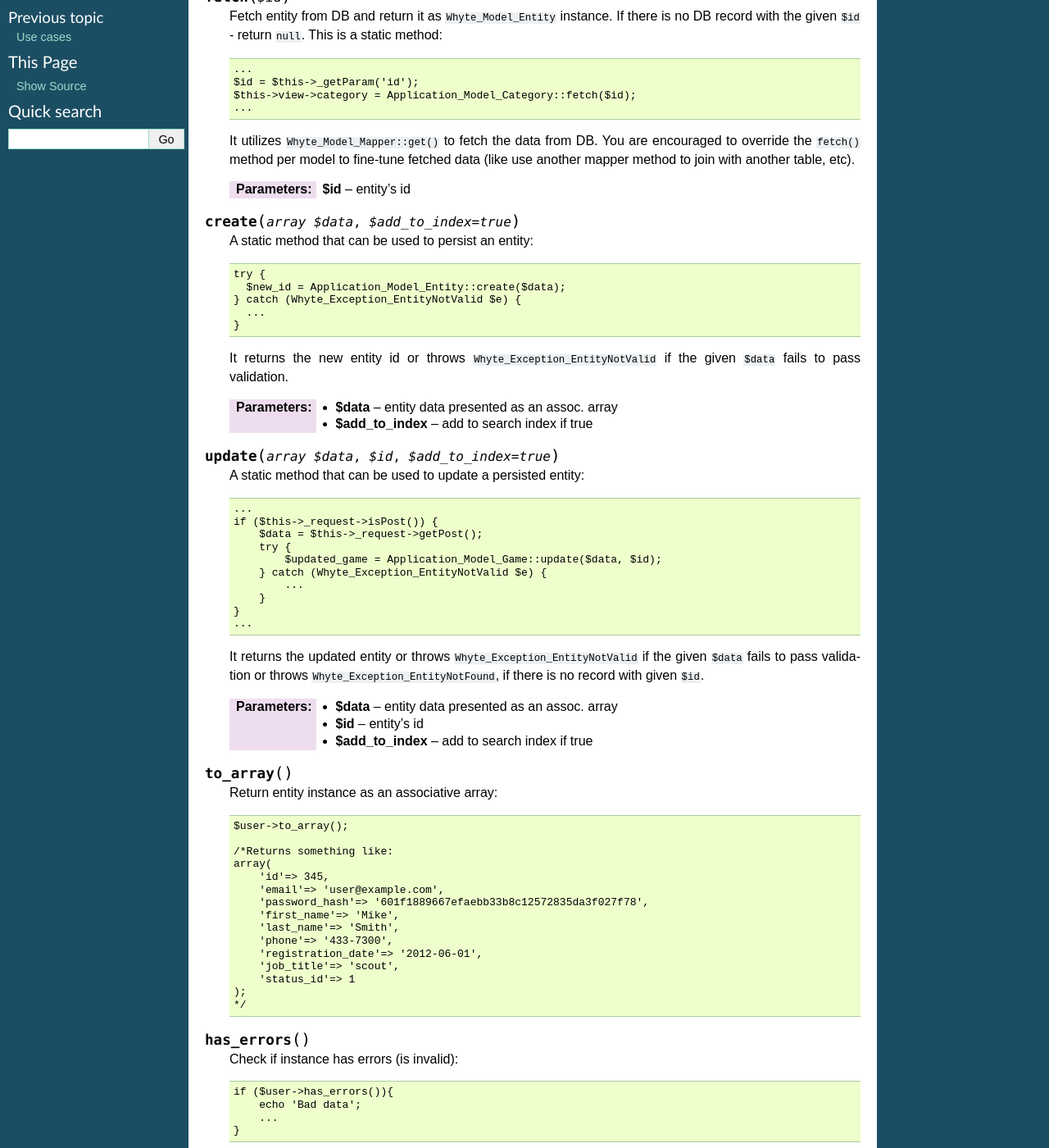
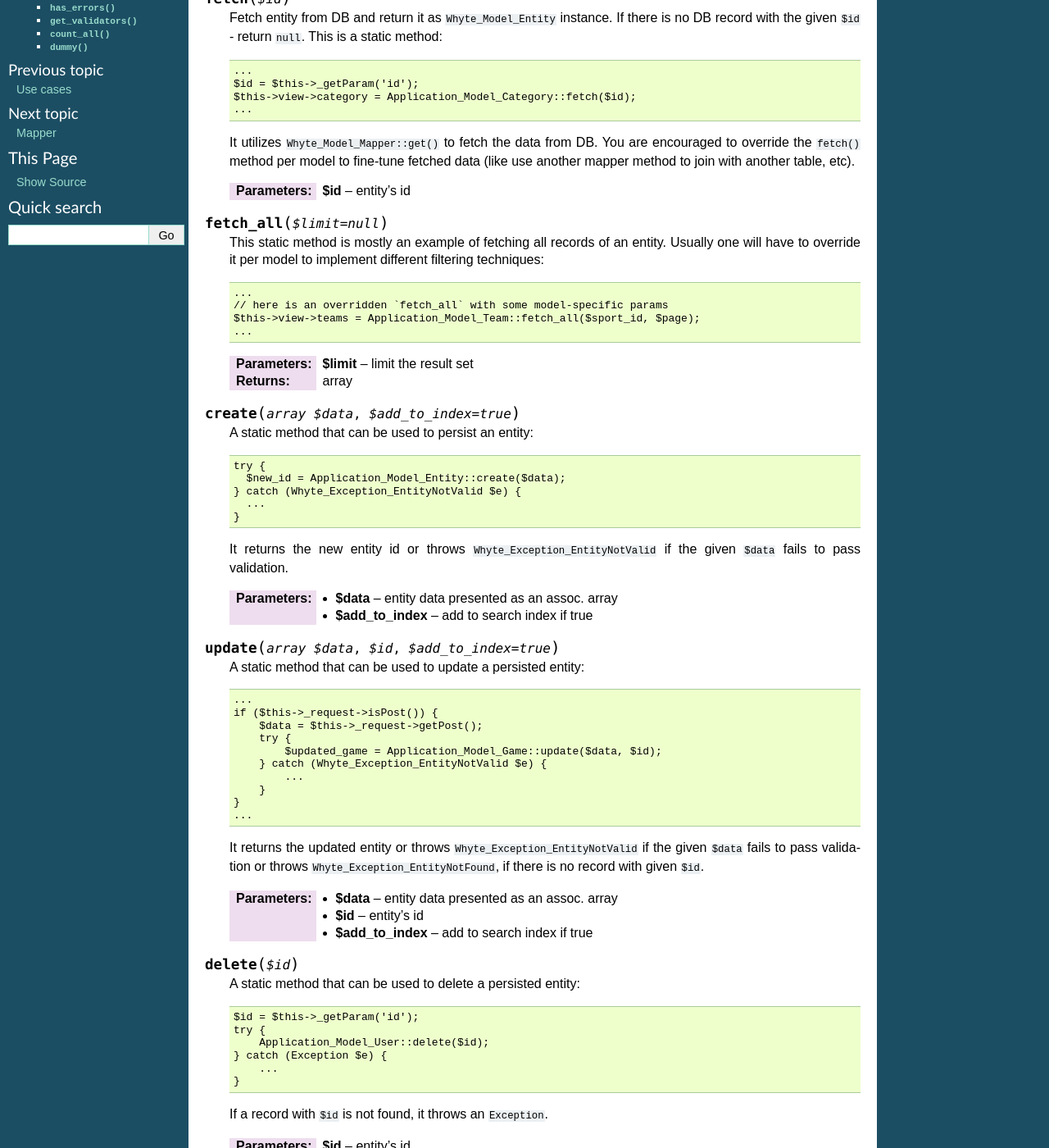
Before and after one commit to yentsun/Whyte, a Sphinx documentation site: the page built from docs/entity.rst, in a window 1280 px wide and 1400 px high, scrolled down 202 px. Shown: the whole window at 82% size. Built offline with Sphinx 7.4.7, drawn with Linux system fonts in a browser that asks for light colours; pages that are not in the unit, such as notebooks, are missing from menus; some of the changed text lies outside the part shown.

Commit message:
added some docs for mapper, issue #1

```diff
--- a/docs/entity.rst
+++ b/docs/entity.rst
@@ -4,7 +4,7 @@
 Entity
 ======
 
-Whyte_Model_Entity is the core of *Whyte Model*. It serves as the base for all
+``Whyte_Model_Entity`` is the core of *Whyte Model*. It serves as the base for all
 models of a project.
 
 Public methods
@@ -26,6 +26,20 @@
   data (like use another mapper method to join with another table, etc).
 
   :param $id: entity's id
+
+.. method:: fetch_all($limit=null)
+
+   This static method is mostly an example of fetching all records of an entity.
+   Usually one will have to override it per model to implement different
+   filtering techniques::
+
+       ...
+       // here is an overridden `fetch_all` with some model-specific params
+       $this->view->teams = Application_Model_Team::fetch_all($sport_id, $page);
+       ...
+
+   :param $limit: limit the result set
+   :return: array
 
 .. method:: create(array $data, $add_to_index=true)
 
@@ -65,6 +79,21 @@
   :param $data: entity data presented as an assoc. array
   :param $id: entity's id
   :param $add_to_index: add to search index if true
+
+.. method:: delete($id)
+
+   A static method that can be used to delete a persisted entity::
+
+       $id = $this->_getParam('id');
+       try {
+           Application_Model_User::delete($id);
+       } catch (Exception $e) {
+           ...
+       }
+
+   If a record with ``$id`` is not found, it throws an ``Exception``.
+
+   :param $id: entity's id
 
 .. method:: to_array()
 
@@ -113,3 +142,17 @@
       ...
       'email_address'=> $user->get_validators('email'),
       ...
+
+.. method:: count_all()
+
+   Count all entity records. It calls the
+   `Whyte_Model_Mapper::count_all() <mapper.html#count_all>`_
+   method which in turn generates a ``select count(*)`` query.
+
+   :return: int
+
+.. method:: dummy()
+
+   This static method returns a 'dummy' instance of an entity with all
+   properties as empty strings. Useful for populating an empty form for a
+   new record while keeping the same create/update template.
```
Also changed, not shown: docs/mapper.rst (added, +58 -0 lines), 11 other files.
